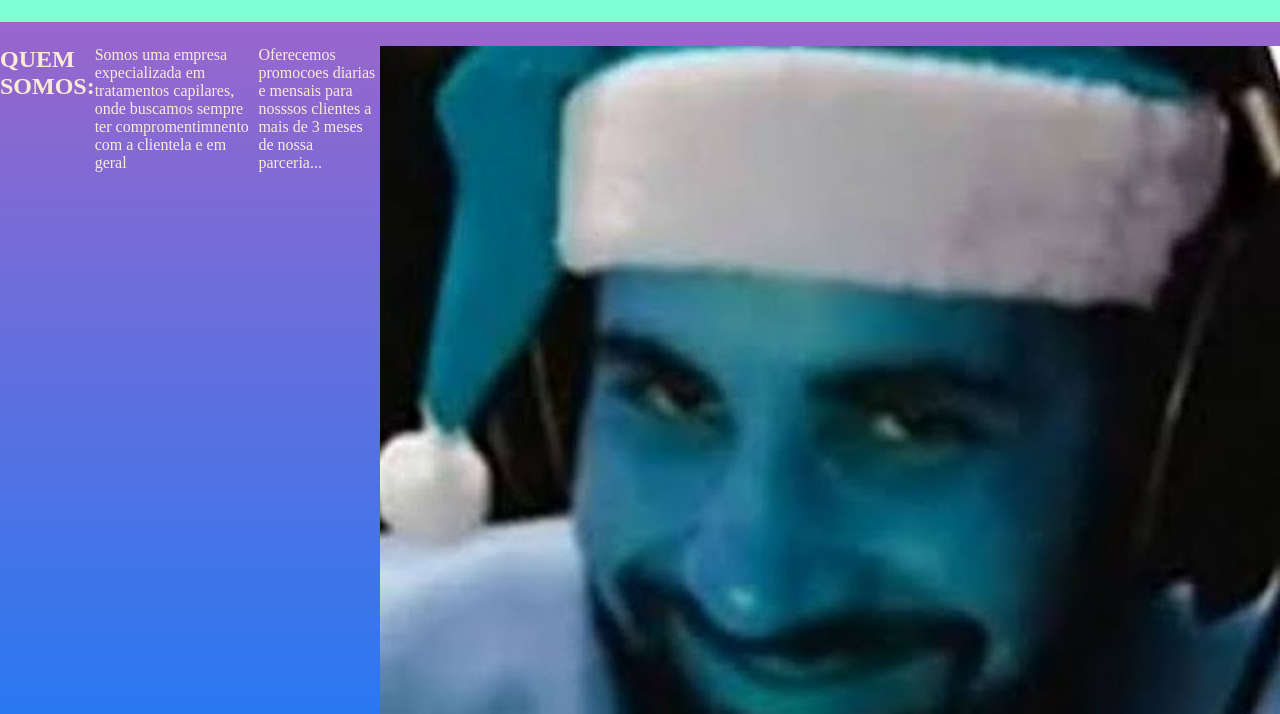
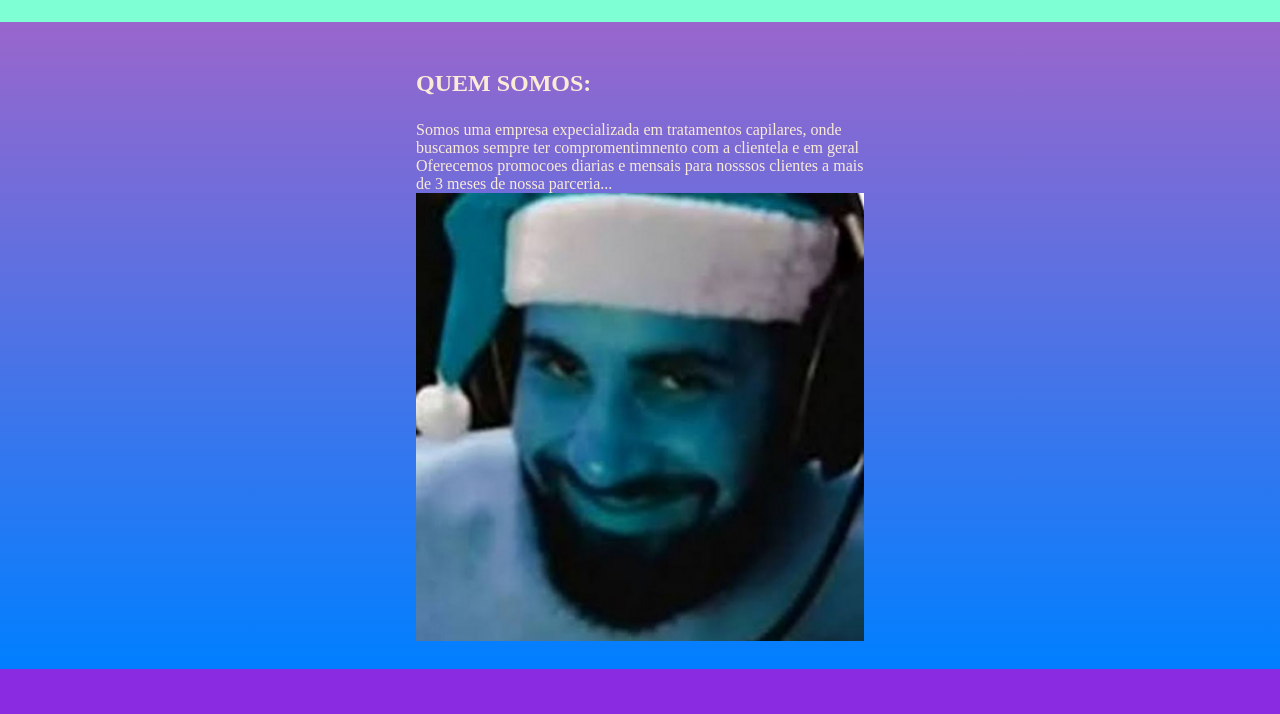
Before and after one commit to ChristopherKS/Segundo-reposit-rio, a plain HTML site: page index.html in a window 1280 px wide. Shown: the part 926-1640 px from the top of the page. After the commit the page ends 1595 px from the top, so only its background shows below. Drawn offline with Linux system fonts and the light colour scheme.

Commit message:
Aula dia 31/05

```diff
--- a/index.html
+++ b/index.html
@@ -1,5 +1,6 @@
 <!DOCTYPE html>
 <html lang="pt-BR">
+
 <head>
     <meta charset="UTF-8">
     <meta http-equiv="X-UA-Compatible" content="IE=edge">
@@ -8,12 +9,13 @@
     <title>Loja do xisto</title>
 
 </head>
+
 <body>
 
 
     <Header>
         <header class="cabecalho">
-        <img class="cabecalho-imagem"   src="img/xisto.jpg" alt=”logo do xisto”>
+            <img class="cabecalho-imagem" src="img/xisto.jpg" alt=”logo do xisto”>
             <h1>Design do xisto</h1>
 
             <ul class="cabecalho-lista-item"></ul>
@@ -34,14 +36,16 @@
         </Header>
 
         <section class="secao1">
+            <div class="secao1-div-conteudo">
                 <h2 class="secao1-titulo">QUEM SOMOS:</h2>
-    <p class="secao1-p1">Somos uma empresa expecializada em tratamentos capilares, onde buscamos sempre ter compromentimnento com a clientela e em geral</p>
-    <p class="secao1-p2">Oferecemos promocoes diarias e mensais para nosssos clientes a mais de 3 meses de nossa parceria...</p>
+                <p class="secao1-p1">Somos uma empresa expecializada em tratamentos capilares, onde buscamos sempre ter
+                    compromentimnento com a clientela e em geral</p>
+                <p class="secao1-p2">Oferecemos promocoes diarias e mensais para nosssos clientes a mais de 3 meses de
+                    nossa parceria...</p>
                 <img class="secao1-imagem" src="./img/xisto.jpg">
-
+            </div>
 
         </section>
+</body>
 
-
-</body>
 </html>
--- a/style.css
+++ b/style.css
@@ -41,6 +41,7 @@ header {
 }
 
 .secao1-titulo{
+    padding: 24px 0;
 
 
 }
@@ -48,3 +49,8 @@ header {
 .secao1-imagem{
     width: 100%;
 }
+
+.secao1-div-conteudo{
+    width: 35%;
+
+}
```
Lines whose indentation alone changed are shown as unchanged.
